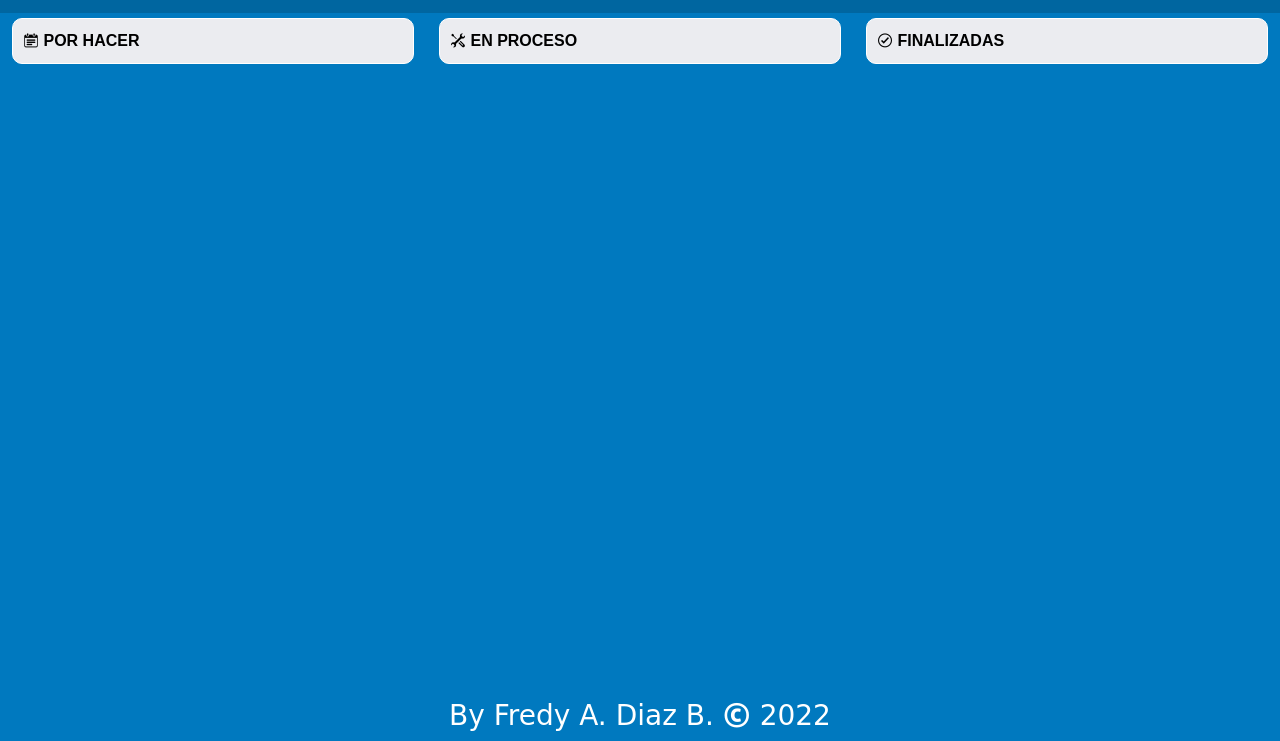
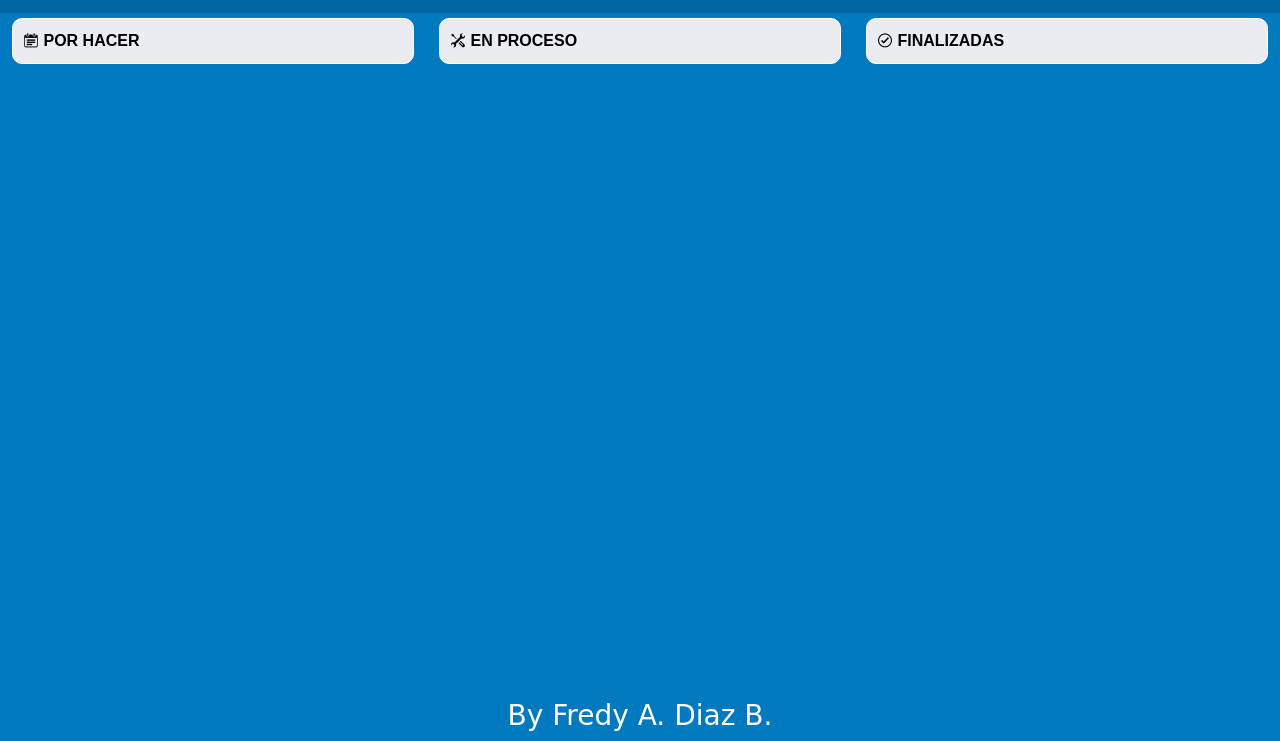
Before and after one commit to fredycoding/Listado_de_tareas_Firebase_Javascript, a plain HTML site: page index.html in a window 1280 px wide. Shown: the part 59-800 px from the top of the page. Drawn offline with nearby package versions, Linux system fonts and the light colour scheme; some packages are replaced by stand-ins of ours; no server answers; a script that the page names is missing; a web font is replaced by a local one.

Commit message:
Quitando copy

```diff
--- a/index.html
+++ b/index.html
@@ -135,7 +135,7 @@
   <!-- Fin Modal -->
 
 
-<h3 class="firma">By Fredy A. Diaz B. <i class="icofont-copyright"></i> 2022</h3>
+<h3 class="firma">By Fredy A. Diaz B.</h3>
 
 
     <script>
```
